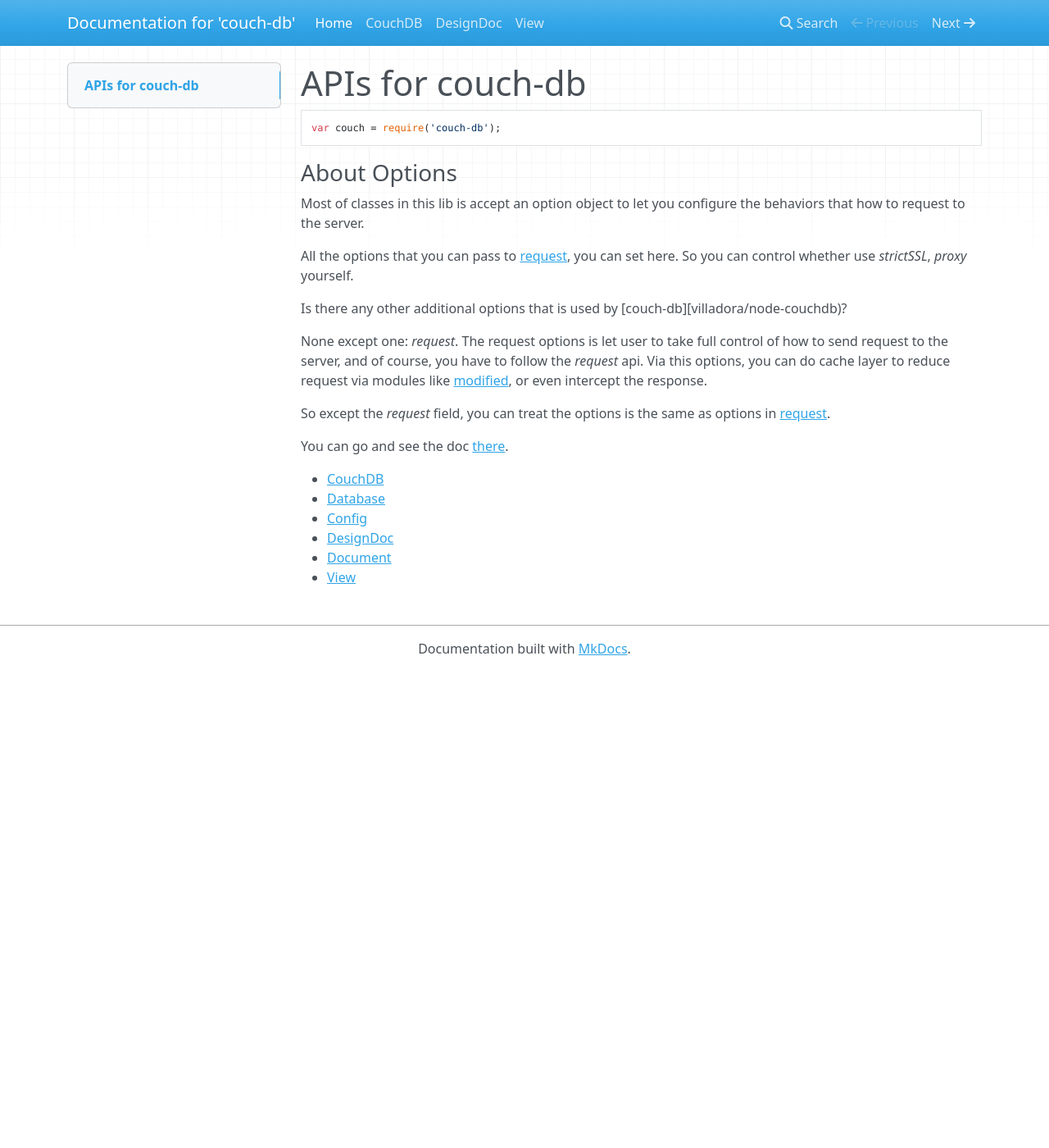
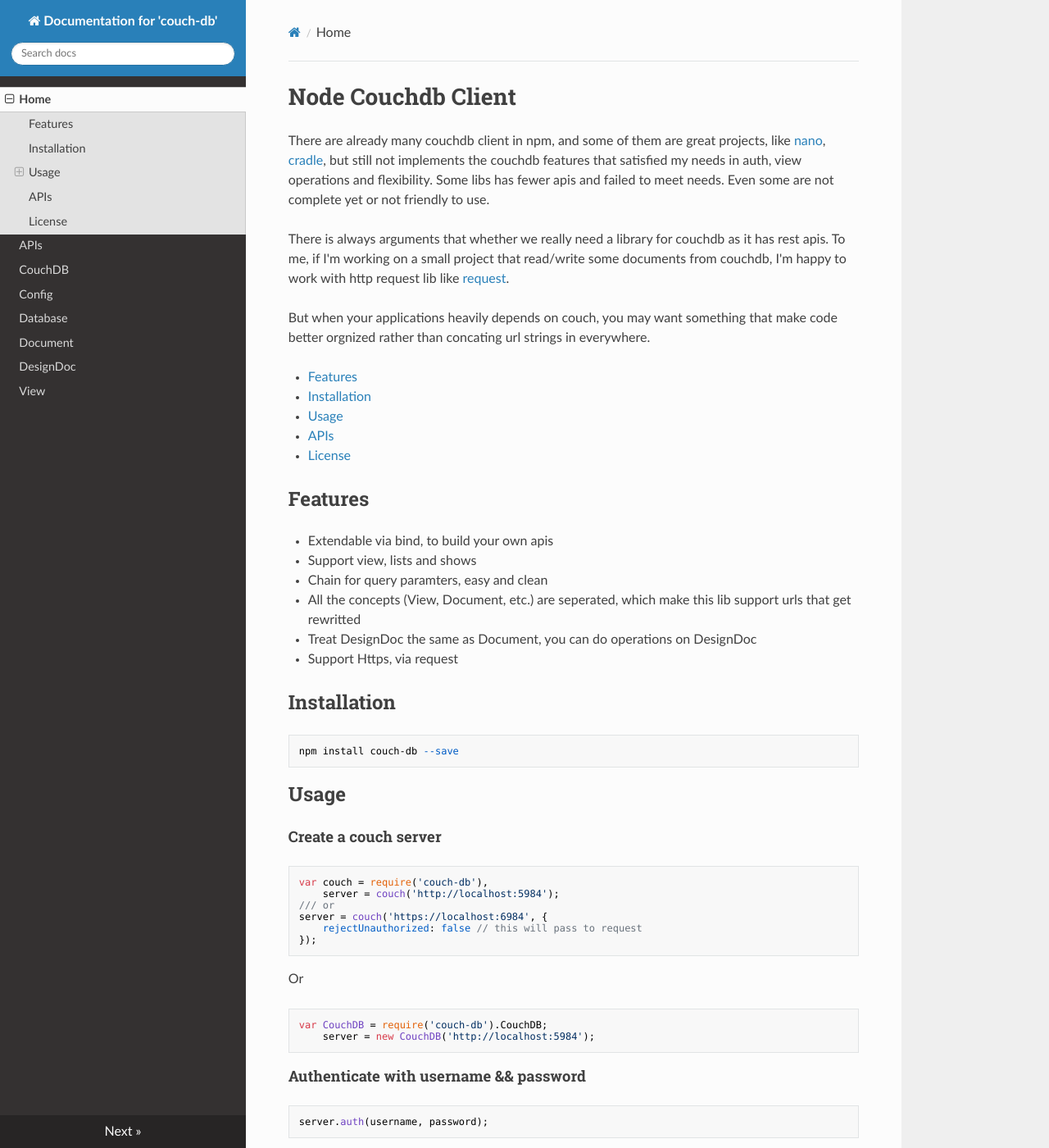
Before and after one commit to villadora/node-couchdb, an MkDocs documentation site: the page built from docs/index.md, in a window 1280 px wide and 1400 px high. Shown: the whole window at 82% size. Built offline with MkDocs 1.6.1, drawn with Linux system fonts in a browser that asks for light colours; nearby versions of some CDN libraries; old or Windows-style settings are respelled for this version of MkDocs; some of the changed text lies outside the part shown.

Commit message:
update documents

````diff
--- /dev/null
+++ b/docs/apis.md
@@ -0,0 +1,28 @@
+# APIs for couch-db
+
+``` javascript
+var couch = require('couch-db');
+```
+
+### About Options
+
+Most of classes in this lib is accept an option object to let you configure the behaviors that how to request to the server.
+
+All the options that you can pass to [request](mikeal/request), you can set here. So you can control whether use _strictSSL_, _proxy_ yourself.
+
+Is there any other additional options that is used by [couch-db][villadora/node-couchdb)?
+
+None except one: _request_. The request options is let user to take full control of how to send request to the server, and of course, you have to follow the _request_ api. Via this options, you can do cache layer to reduce request via modules like [modified](kaelzhang/node-modified), or even intercept the response.
+
+So except the _request_ field, you can treat the options is the same as options in [request](https://github.com/mikeal/request).
+
+You can go and see the doc [there](https://github.com/mikeal/request).
+
+
+
+* [CouchDB](couchdb.md)
+* [Database](database.md)
+* [Config](config.md)
+* [DesignDoc](ddoc.md)
+* [Document](doc.md)
+* [View](view.md)
--- a/docs/index.md
+++ b/docs/index.md
@@ -1,28 +1,193 @@
-# APIs for couch-db
+# Node Couchdb Client
+
+There are already many couchdb client in npm, and some of them are great projects, like [nano](https://github.com/dscape/nano), [cradle](https://github.com/flatiron/cradle), but still not implements the couchdb features that satisfied my needs in auth, view operations and flexibility. Some libs has fewer apis and failed to meet needs. Even some are not complete yet or not friendly to use.
+
+There is always arguments that whether we really need a library for couchdb as it has rest apis. To me, if I'm working on a small project that read/write some documents from couchdb, I'm happy to work with http request lib like [request](mikeal/request).
+
+But when your applications heavily depends on couch, you may want something that make code better orgnized rather than concating url strings in everywhere.
+
+- [Features](#features)
+- [Installation](#installation)
+- [Usage](#usage)
+- [APIs](apis.md)
+- [License](#license)
+
+## Features
+
+* Extendable via bind, to build your own apis
+* Support view, lists and shows
+* Chain for query paramters, easy and clean
+* All the concepts (View, Document, etc.) are seperated, which make this lib support urls that get rewritted
+* Treat DesignDoc the same as Document, you can do operations on DesignDoc
+* Support Https, via request
+
+
+## Installation
+
+    npm install couch-db --save
+
+## Usage
+
+#### Create a couch server
+
+``` js
+var couch = require('couch-db'),
+    server = couch('http://localhost:5984');
+/// or
+server = couch('https://localhost:6984', {
+    rejectUnauthorized: false // this will pass to request
+});
+```
+
+Or
+
+``` js
+var CouchDB = require('couch-db').CouchDB;
+    server = new CouchDB('http://localhost:5984');
+```
+
+#### Authenticate with username && password
+
+``` js
+server.auth(username, password);
+```
+
+#### Or you can utilize the session by login
+
+``` js
+server.login(username, password, function(err) {
+    // do admin ops
+    ....
+    server.logout(function(err) {
+        // final work
+    });
+});
+```
+
+#### Get a database
+
+``` js
+var db = server.database('couch');
+```
+
+Or using bind:
+
+``` js
+server.bind('couch');
+var db = server.couch;
+
+// destroy
+server.unbind('couch');
+```
+
+#### You can extend database
+
+``` js
+db.extend({
+   // read documents by page
+   page: function(n, limit, callback) {
+       // Don't use skip/limit do page on views, see http://docs.couchdb.org/en/1.5.x/couchapp/views/pagination.html#views-pagination
+       return this.select().skip((n-1)*limit).limit(limit|| this.defaultLimit).exec(callback);
+   },
+   defaultLimit: 20
+});
+
+
+db.page(1, 20, function(err, rows) {
+    // get page items
+});
+```
+
+
+#### Create database and insert new doc
+
+``` js
+var server = require('couch-db')('http://localhost:5984');
+
+var db = server.database('test');
+db.destroy(function(err) {
+    // create a new database
+    db.create(function(err) {
+        // insert a document with id 'jack johns'
+        db.insert({ _id: 'jack johns', name: 'jack' }, function(err, body) {
+            if (err) {
+                console.log('insertion failed ', err.message);
+                return;
+            }
+            console.log(body);
+            // body will like following:
+            //   { ok: true,
+            //     id: 'jack johns',
+            //     rev: '1-610953b93b8bf1bae12427e2de181307' }
+        });
+    });
+});
+```
+
+### create new document with attachments
 
 ``` javascript
-var couch = require('couch-db');
+// new document
+var doc = db.testdb.doc({});
+doc.attach([{
+    name: 'place.css',
+    content_type: 'text/css',
+    data: 'body { font-size: 12px; }'
+}, {
+    name: 'script.js',
+    content_type: 'script/javascript',
+    data: 'window.onload(function() {})'
+}]).create(function(err) {
+
+});
+
 ```
 
-### About Options
+### add/retrieve/update attachment
 
-Most of classes in this lib is accept an option object to let you configure the behaviors that how to request to the server.
+```javascript
+// existing document
+var doc = db.testdb.doc({
+    _id: 'docid'
+});
 
-All the options that you can pass to [request](mikeal/request), you can set here. So you can control whether use _strictSSL_, _proxy_ yourself.
+// open to get revision or assign revision to the document
+doc.open(function(err) {
+    doc.attach('plain.css', 'body { font-size:12pt; }', 'text/css');
+    // save the doc
+    doc.save(function(err, rs) {
+        var plain = doc.attachment('plain.txt');
+        // retrieve attachment
+        plain.get(function(err, body) {
+            assert.equal(body, 'body { font-size:12pt; }');
+            // update
+            plain.update('body { font-size:14pt; }', 'text/css', function(err) {
+                plain.get(function(err, body) {
+                    assert.equal(body, 'body { font-size:14pt; }');
+                });
+            });
+        });
+    });
+});
+```
 
-Is there any other additional options that is used by [couch-db][villadora/node-couchdb)?
+### add attachments with pipe
 
-None except one: _request_. The request options is let user to take full control of how to send request to the server, and of course, you have to follow the _request_ api. Via this options, you can do cache layer to reduce request via modules like [modified](kaelzhang/node-modified), or even intercept the response.
+```javascript
+var d = doc.addAttachment('logo.png', null, 'image/png');
+if (!d) assert.fail('Failed to create connect stream');
+var s = fs.createReadStream(path.resolve(__dirname, './logo.png')).pipe(d);
+s.on('end', function() {});
+```
 
-So except the _request_ field, you can treat the options is the same as options in [request](https://github.com/mikeal/request).
+## APIs
 
-You can go and see the doc [there](https://github.com/mikeal/request).
+See details in [here](apis.md)
 
 
+## License
 
-* [CouchDB](./couchdb)
-* [Database](./database)
-* [Config](./config)
-* [DesignDoc](./designdoc)
-* [Document](./document)
-* [View](./view)
+(The BSD License)
+
+    Copyright (c) 2014, Villa.Gao <jky239@gmail.com>;
+    All rights reserved.
--- a/mkdocs.yml
+++ b/mkdocs.yml
@@ -1,6 +1,11 @@
 site_name: Documentation for 'couch-db'
 pages:
   - [index.md, Home]
+  - [apis.md, APIs]
   - [couchdb.md, CouchDB]
+  - [config.md, Config]
+  - [database.md, Database]
+  - [doc.md, Document]
   - [ddoc.md, DesignDoc]
   - [view.md, View]
+theme: readthedocs
````
Also changed, not shown: docs/config.md (added, +1 -0 lines), docs/database.md (added, +1 -0 lines), docs/doc.md (added, +1 -0 lines).
